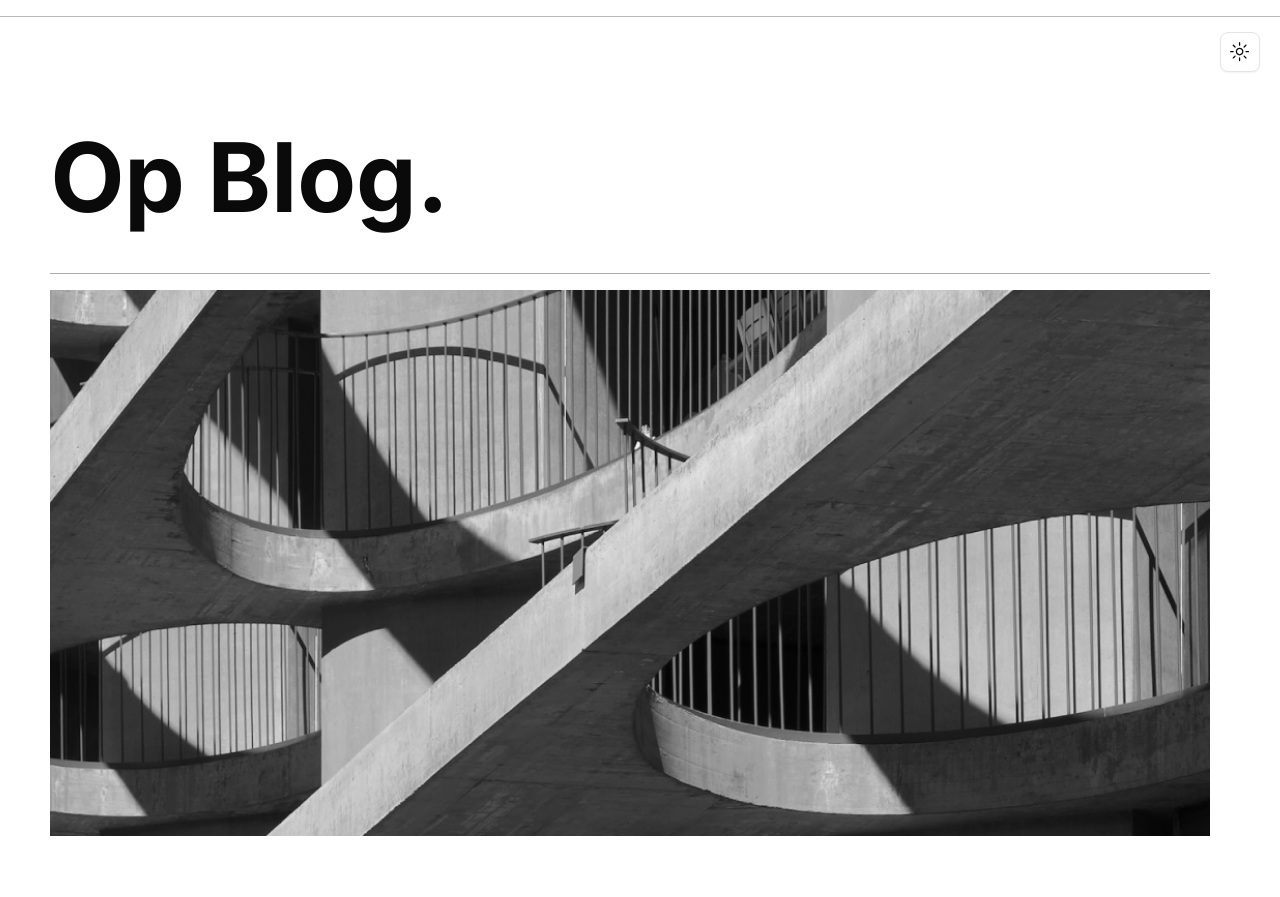
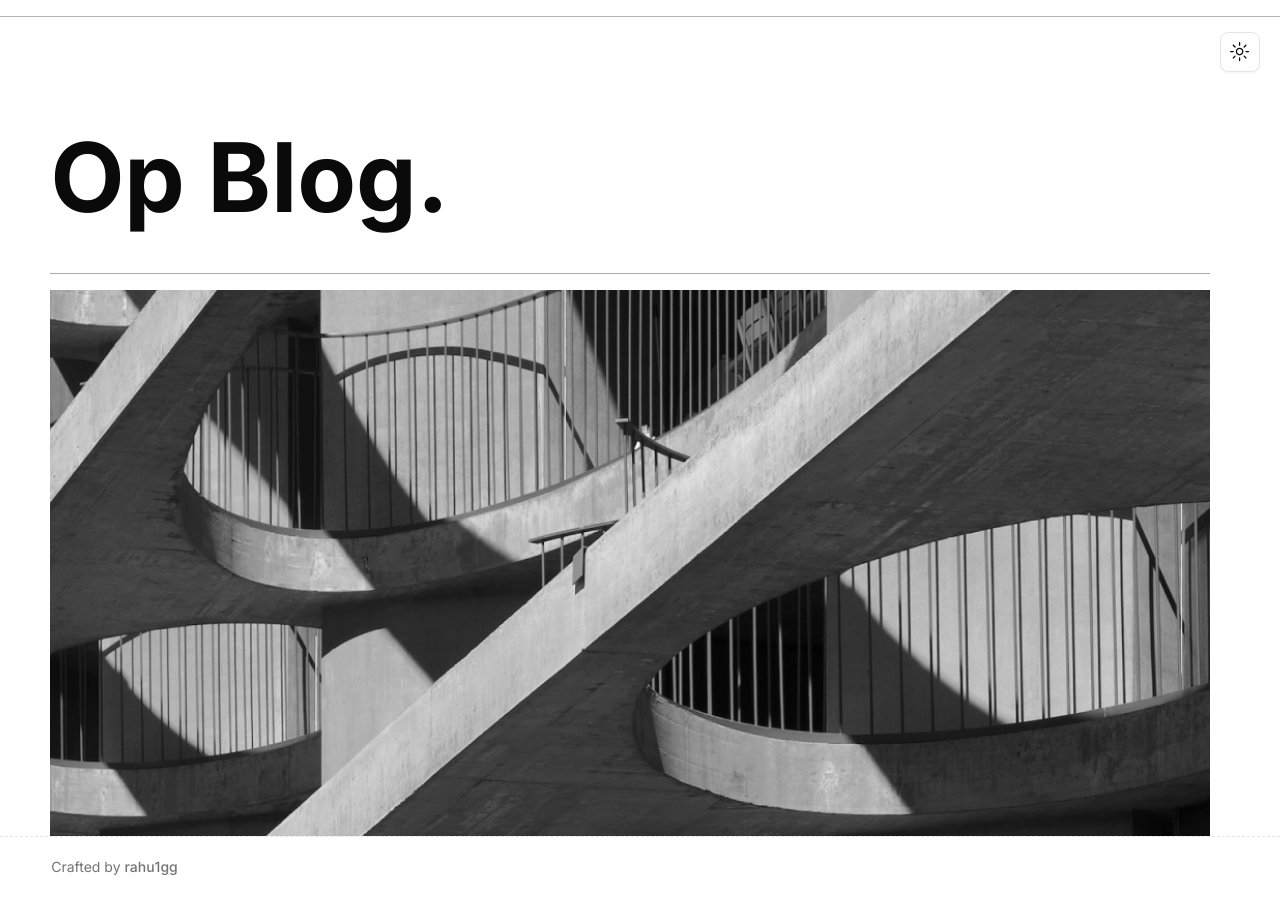
Before and after one commit to imopbuilder/op-blog, a Next.js app: page / in a window 1280 px wide. Before the commit the page ends 836 px from the top, so only its background shows below. Built offline with nearby package versions, Linux system fonts and the light colour scheme.

Commit message:
feat: add footer

```diff
--- a/src/app/page.tsx
+++ b/src/app/page.tsx
@@ -1,3 +1,4 @@
+import Footer from '@/components/global/footer';
 import Header from '@/components/global/header';
 import Image from 'next/image';
 import { Fragment } from 'react';
@@ -17,6 +18,7 @@ export default function Home() {
 					</div>
 				</section>
 			</main>
+			<Footer />
 		</Fragment>
 	);
 }
--- /dev/null
+++ b/src/components/global/footer/index.tsx
@@ -0,0 +1,21 @@
+import { Button } from '@/components/ui/button';
+import Link from 'next/link';
+
+export default function Footer() {
+	return (
+		<footer className='border-t border-dashed'>
+			<div className='mx-[4%] py-3'>
+				<div>
+					<p className='text-muted-foreground text-sm'>
+						Crafted by{' '}
+						<Button className='p-0 text-muted-foreground font-medium hover:text-foreground' variant='link' asChild>
+							<Link href={'/'} target='_black' rel='noreferrer'>
+								rahu1gg
+							</Link>
+						</Button>
+					</p>
+				</div>
+			</div>
+		</footer>
+	);
+}
```
